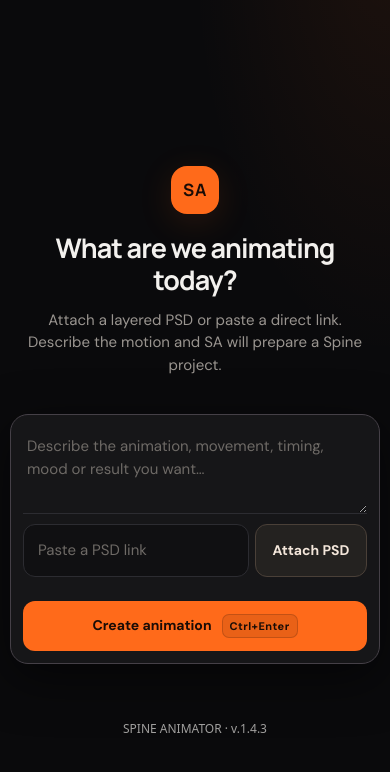
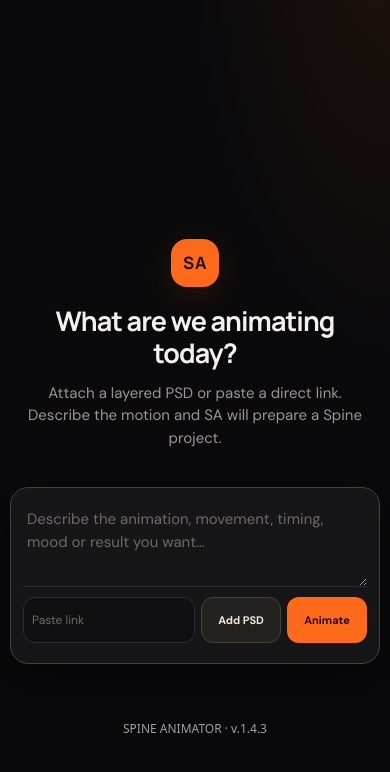
Before and after one commit to SpineAnimator/spine-web-source, a plain HTML site: page index.html in a window 390 px wide. Shown: the part 72-844 px from the top of the page. Drawn offline with Linux system fonts and the light colour scheme.

Commit message:
fix(site): place source link, Add PSD and Animate in one responsive row

```diff
--- a/index.html
+++ b/index.html
@@ -798,6 +798,72 @@ body.is-generating .chat-main .card-motion { position: static; }
   .chat-actions { justify-content: stretch; }
   .chat-actions #generate, .chat-actions #download { flex: 1 1 100%; text-align: center; }
 }
+
+/* One-row composer: link, source attachment and generation are one control group. */
+.chat-main .chat-attachment-row { min-width: 0; }
+.chat-main .url-row.chat-source-actions {
+  display: grid;
+  grid-template-columns: minmax(0, 1fr) 88px 88px;
+  align-items: stretch;
+  gap: 8px;
+  width: 100%;
+  min-width: 0;
+  flex-wrap: nowrap;
+}
+.chat-main .chat-source-actions #source-url {
+  width: 100%;
+  min-width: 0;
+  max-width: 100%;
+  height: 46px;
+  padding: 10px 12px;
+  font-size: 14px;
+}
+.chat-main .chat-source-actions .compact-file {
+  width: 88px;
+  min-width: 88px;
+  max-width: 88px;
+  height: 46px;
+  min-height: 46px;
+  flex: none;
+  padding: 8px 5px;
+  font-size: 12px;
+  white-space: nowrap;
+}
+.chat-main .chat-source-actions #generate {
+  display: inline-flex;
+  width: 88px;
+  min-width: 88px;
+  max-width: 88px;
+  min-height: 46px;
+  height: 46px;
+  margin: 0;
+  padding: 8px 5px;
+  flex: none;
+  gap: 0;
+  font-size: 12px;
+  white-space: nowrap;
+}
+.chat-main .chat-source-actions #generate kbd { display: none; }
+.chat-main .chat-actions { margin-top: 8px; }
+@media (max-width: 640px) {
+  .chat-main .url-row.chat-source-actions {
+    grid-template-columns: minmax(0, 1fr) 80px 80px;
+    gap: 6px;
+  }
+  .chat-main .chat-source-actions .compact-file,
+  .chat-main .chat-source-actions #generate {
+    width: 80px;
+    min-width: 80px;
+    max-width: 80px;
+    font-size: 11px;
+  }
+  .chat-main .chat-source-actions #source-url {
+    padding: 9px 8px;
+    font-size: 12px;
+  }
+  .chat-actions { justify-content: stretch; }
+  .chat-actions #download { flex: 1 1 100%; text-align: center; }
+}
 </style>
   <script defer src="https://cdn.jsdelivr.net/npm/ag-psd@14.5.2/dist/bundle.js"></script>
 
@@ -850,14 +916,14 @@ body.is-generating .chat-main .card-motion { position: static; }
           <div id="inputs" class="input-row" hidden></div>
         </div>
         <div class="chat-attachment-row">
-          <div class="url-row">
-            <input id="source-url" type="url" inputmode="url" aria-label="PSD link" placeholder="Paste a PSD link" autocomplete="off" spellcheck="false">
-            <label for="source-file" id="file-drop" class="button button-secondary compact-file" tabindex="0" role="button" aria-label="Attach a PSD file">
-              <span>Attach PSD</span><input id="source-file" type="file" accept=".psd,.json,image/vnd.adobe.photoshop,application/json"><span id="file-name" hidden></span>
+          <div class="url-row chat-source-actions" role="group" aria-label="Animation source and generation">
+            <input id="source-url" type="url" inputmode="url" aria-label="PSD link" placeholder="Paste link" autocomplete="off" spellcheck="false">
+            <label for="source-file" id="file-drop" class="button button-secondary compact-file" tabindex="0" role="button" aria-label="Add PSD or JSON file">
+              <span>Add PSD</span><input id="source-file" type="file" accept=".psd,.json,image/vnd.adobe.photoshop,application/json"><span id="file-name" hidden></span>
             </label>
+            <button id="generate" type="button" class="button button-primary chat-generate" aria-label="Animate and generate Spine project" title="Generate animation"><span>Animate</span><kbd>Ctrl+Enter</kbd></button>
           </div>
           <div class="chat-actions">
-            <button id="generate" type="button" class="button button-primary"><span>Create animation</span><kbd>Ctrl+Enter</kbd></button>
             <a id="download" class="button button-download" hidden>Download project</a>
             <a id="catalog-link" class="catalog-link" hidden></a>
           </div>
```
